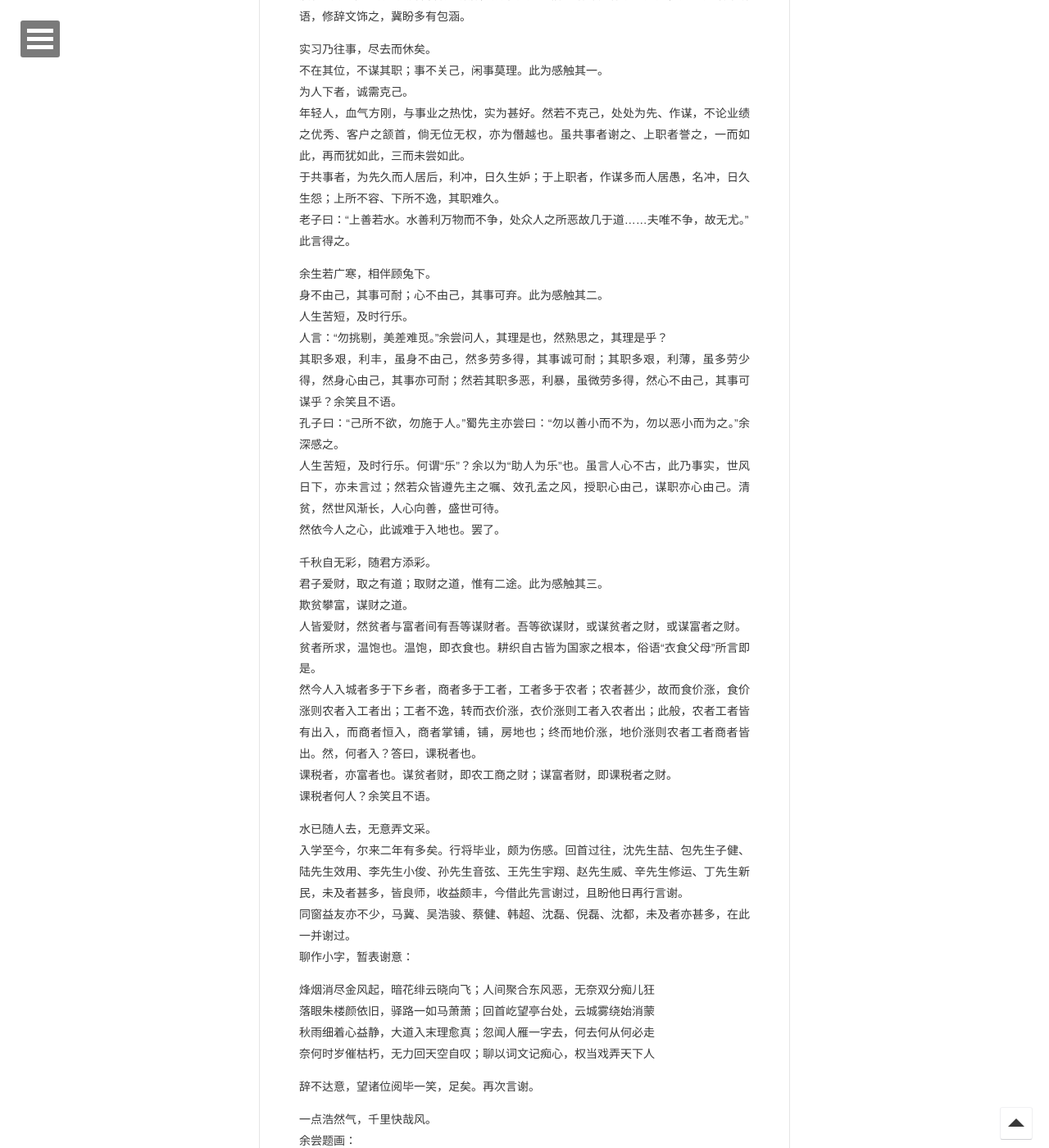
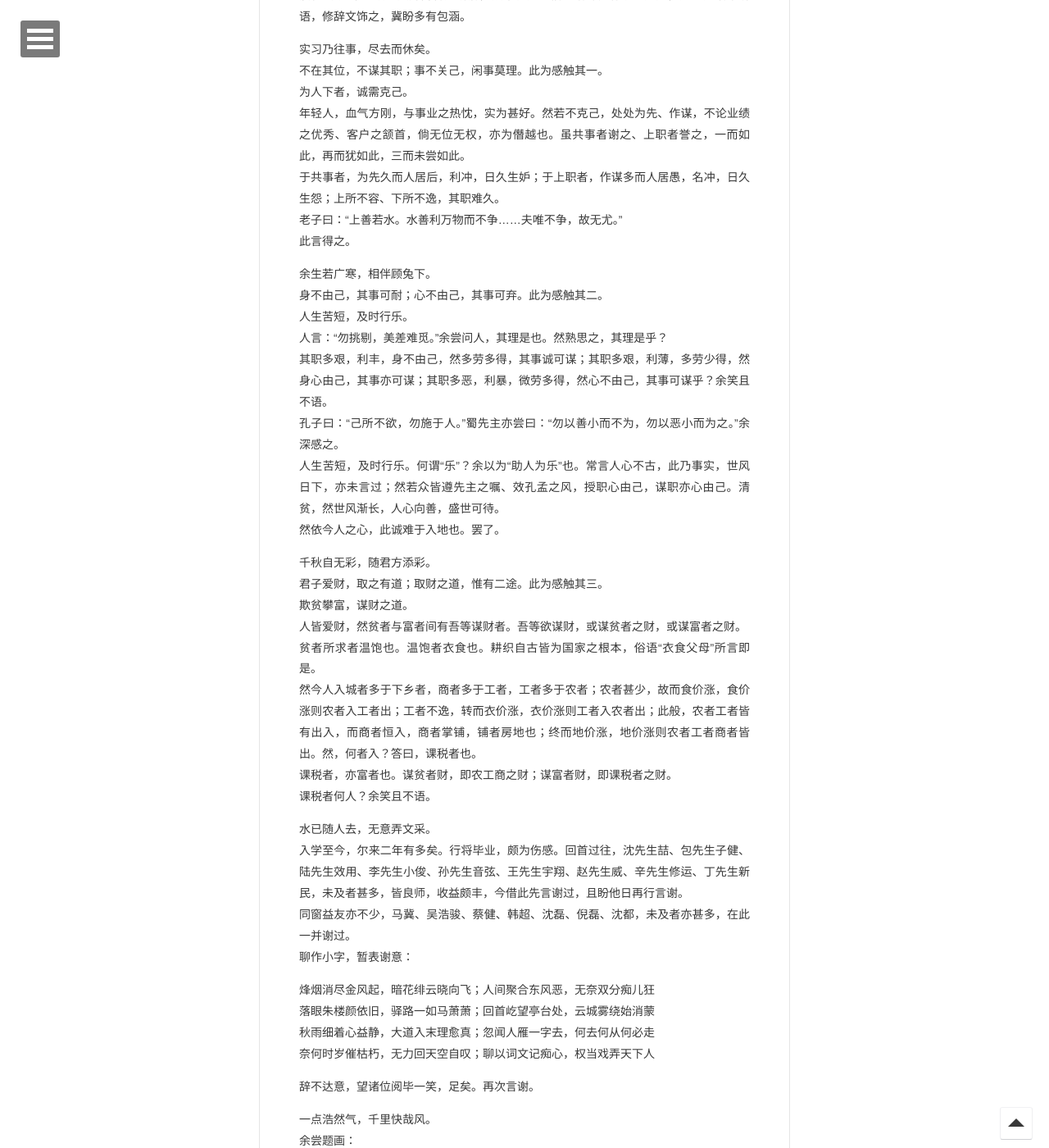
Before and after one commit to Shy07/shy07.github.com, a Jekyll site: the page built from _posts/2012-07-19-graduation-practice-report-41.md, in a window 1280 px wide and 1400 px high, scrolled down 571 px. Shown: the whole window at 82% size. Built offline with Jekyll 4.4.1, drawn with Linux system fonts in a browser that asks for light colours; some of the changed text lies outside the part shown.

Commit message:
update post

```diff
--- a/_posts/2012-07-19-graduation-practice-report-41.md
+++ b/_posts/2012-07-19-graduation-practice-report-41.md
@@ -18,24 +18,24 @@ tags: [文言, 工作, 学习]
 为人下者，诚需克己。
 年轻人，血气方刚，与事业之热忱，实为甚好。然若不克己，处处为先、作谋，不论业绩之优秀、客户之颔首，倘无位无权，亦为僭越也。虽共事者谢之、上职者誉之，一而如此，再而犹如此，三而未尝如此。
 于共事者，为先久而人居后，利冲，日久生妒；于上职者，作谋多而人居愚，名冲，日久生怨；上所不容、下所不逸，其职难久。
-老子曰：“上善若水。水善利万物而不争，处众人之所恶故几于道……夫唯不争，故无尤。”
+老子曰：“上善若水。水善利万物而不争……夫唯不争，故无尤。”
 此言得之。
 
 余生若广寒，相伴顾兔下。
 身不由己，其事可耐；心不由己，其事可弃。此为感触其二。
 人生苦短，及时行乐。
-人言：“勿挑剔，美差难觅。”余尝问人，其理是也，然熟思之，其理是乎？
-其职多艰，利丰，虽身不由己，然多劳多得，其事诚可耐；其职多艰，利薄，虽多劳少得，然身心由己，其事亦可耐；然若其职多恶，利暴，虽微劳多得，然心不由己，其事可谋乎？余笑且不语。
+人言：“勿挑剔，美差难觅。”余尝问人，其理是也。然熟思之，其理是乎？
+其职多艰，利丰，身不由己，然多劳多得，其事诚可谋；其职多艰，利薄，多劳少得，然身心由己，其事亦可谋；其职多恶，利暴，微劳多得，然心不由己，其事可谋乎？余笑且不语。
 孔子曰：“己所不欲，勿施于人。”蜀先主亦尝曰：“勿以善小而不为，勿以恶小而为之。”余深感之。
-人生苦短，及时行乐。何谓“乐”？余以为“助人为乐”也。虽言人心不古，此乃事实，世风日下，亦未言过；然若众皆遵先主之嘱、效孔孟之风，授职心由己，谋职亦心由己。清贫，然世风渐长，人心向善，盛世可待。
+人生苦短，及时行乐。何谓“乐”？余以为“助人为乐”也。常言人心不古，此乃事实，世风日下，亦未言过；然若众皆遵先主之嘱、效孔孟之风，授职心由己，谋职亦心由己。清贫，然世风渐长，人心向善，盛世可待。
 然依今人之心，此诚难于入地也。罢了。
 
 千秋自无彩，随君方添彩。
 君子爱财，取之有道；取财之道，惟有二途。此为感触其三。
 欺贫攀富，谋财之道。
 人皆爱财，然贫者与富者间有吾等谋财者。吾等欲谋财，或谋贫者之财，或谋富者之财。
-贫者所求，温饱也。温饱，即衣食也。耕织自古皆为国家之根本，俗语“衣食父母”所言即是。
-然今人入城者多于下乡者，商者多于工者，工者多于农者；农者甚少，故而食价涨，食价涨则农者入工者出；工者不逸，转而衣价涨，衣价涨则工者入农者出；此般，农者工者皆有出入，而商者恒入，商者掌铺，铺，房地也；终而地价涨，地价涨则农者工者商者皆出。然，何者入？答曰，课税者也。
+贫者所求者温饱也。温饱者衣食也。耕织自古皆为国家之根本，俗语“衣食父母”所言即是。
+然今人入城者多于下乡者，商者多于工者，工者多于农者；农者甚少，故而食价涨，食价涨则农者入工者出；工者不逸，转而衣价涨，衣价涨则工者入农者出；此般，农者工者皆有出入，而商者恒入，商者掌铺，铺者房地也；终而地价涨，地价涨则农者工者商者皆出。然，何者入？答曰，课税者也。
 课税者，亦富者也。谋贫者财，即农工商之财；谋富者财，即课税者之财。
 课税者何人？余笑且不语。
 
@@ -63,10 +63,3 @@ tags: [文言, 工作, 学习]
 
 <p align="right">西元二〇一一年春
 申城珠溪</p>
-<p align="left">同年秋后记：观今之情，知理而不为，余之错也；旧文新发，刻骨铭心之。徐咨于申城。</p>
-
-
-
-
-[Shy07]:    http://www.shy07.com  "Shy07"
-[1]:    {{ page.url}}  ({{ page.title }})
```
Also changed, not shown: _posts/2014-06-02-family-and-reality.md (+1 -1 lines).
